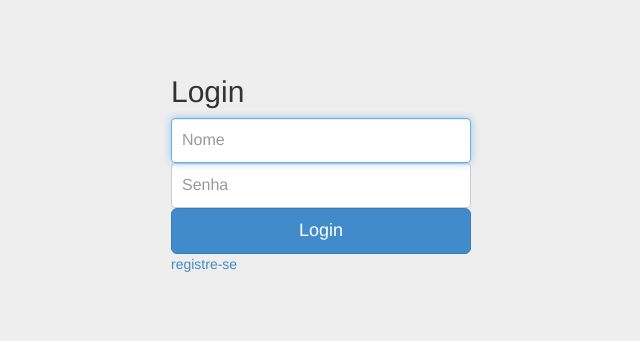
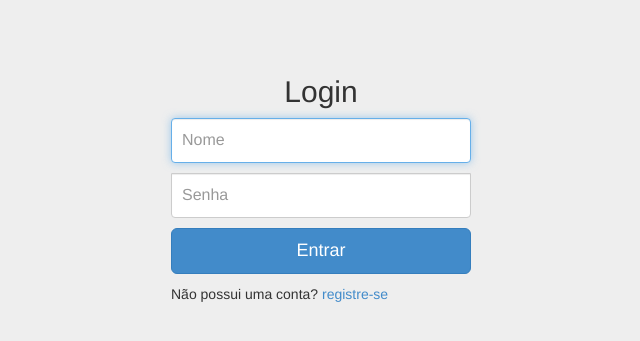
Before and after one commit to ElcyJ/PI-ADS_3, a Django app: page /login/ in a window 1280 px wide. Shown: the top 341 px of the page, without its empty margins (319-959 px from the left). Run offline with Django 3.2, Linux system fonts and the light colour scheme.

Commit message:
modificações visuais do john

```diff
--- a/connectedin/perfis/templates/base.html
+++ b/connectedin/perfis/templates/base.html
@@ -12,8 +12,9 @@
         <div class="container">
             <div class="header">
                 <ul class="nav nav-pills pull-right">
-                    <li class=""><a href="{% url 'index' %}">Início</a></li>
-                    <li class=""><a href="/logout/">Logout</a></li>
+                    <li class="" title="Perfil"><a href="{% url 'exibir' perfil_logado.id %}">{{ perfil_logado.nome }}</a></li>
+                    <li class=""><a href="{% url 'index' %}">Página inicial</a></li>
+                    <li class=""><a href="/logout/">Sair</a></li>
                 </ul>
                 <h3 class="text-muted">ConnectedIn</h3>
             </div>
--- a/connectedin/usuarios/templates/login.html
+++ b/connectedin/usuarios/templates/login.html
@@ -1,23 +1,20 @@
 {% extends "base_usuarios.html" %}
 {% block body %}
-    <form class="form-signin" role="form"
-          action="{% url 'login' %}" method="post">
+    <form class="form-signin" role="form" action="{% url 'login' %}" method="post">
         {% csrf_token %}
-        <h2 class="form-signin-heading">Login</h2>
-        <input id="id_usename" name="username" class="form-control"
-               placeholder="Nome" required autofocus>
-        <input id="id_password" name="password" class="form-control"
-               placeholder="Senha" required>
-        <button class="btn btn-lg btn-primary btn-block" type="submit"
-                value="Login">Login</button>
-
-        {% if forms.errors %}
+        <h2 class="form-signin-heading" align="center">Login</h2>
+        <input id="id_username" name="username" class="form-control" placeholder="Nome" required autofocus>
+        <p></p>
+        <input type="password" id="id_password" name="password" class="form-control" placeholder="Senha" required>
+        <button class="btn btn-lg btn-primary btn-block" type="submit" value="Login">Entrar</button>
+        <p></p>
+        {% if form.errors %}
             <div class="alert alert-danger">
-                <button type="button" class="close"
-                        data-dismiss="alert" aria-hidden="true">x</button>
-                Por favor, verifique o Email e/ou Senha informados
+                <button type="button" class="close" data-dismiss="alert" aria-hidden="true">×</button>
+                <p>Por favor, verifique o Email e/ou Senha informados</p>
             </div>
         {% endif %}
+        Não possui uma conta?
         <a href="{% url 'registrar' %}">registre-se</a>
     </form>
 {% endblock %}
```
Also changed, not shown: connectedin/perfis/templates/perfil.html (+7 -2 lines), connectedin/usuarios/templates/registrar.html (+6 -3 lines).
